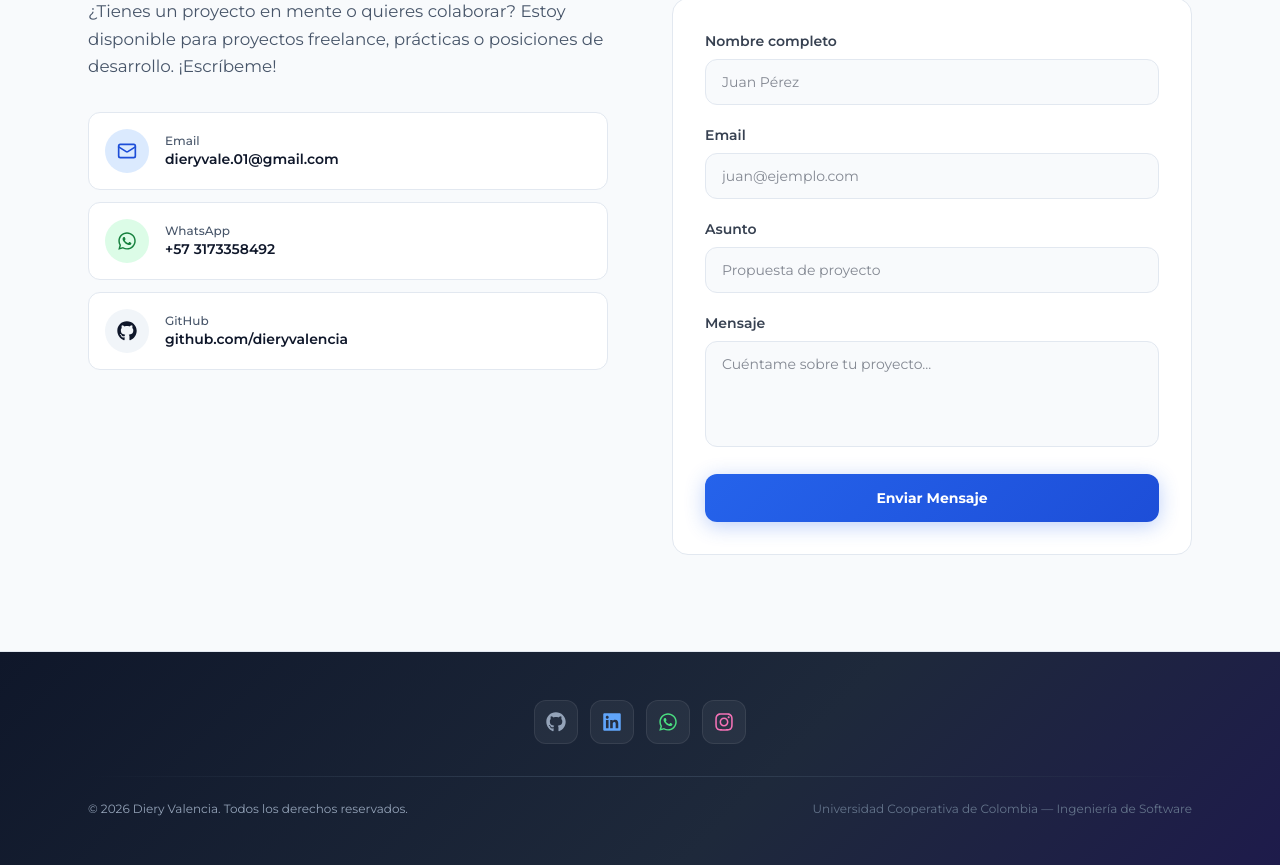
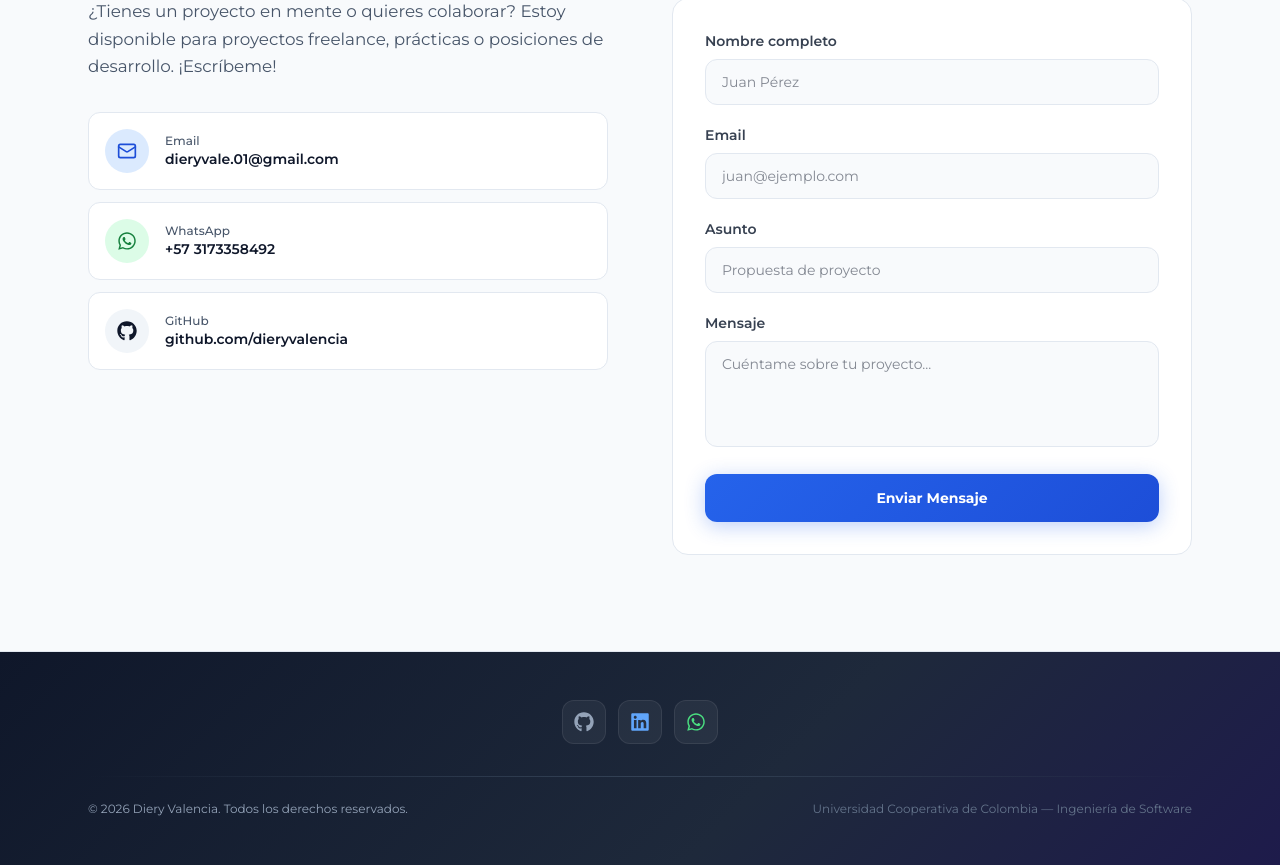
Before and after one commit to DieryValencia/portafolioNew, a Next.js app: page / in a window 1280 px wide. Shown: the part 4258-5123 px from the top of the page. Built offline with nearby package versions, Linux system fonts and the light colour scheme; no server answers.

Commit message:
delete Instagram

```diff
--- a/src/components/Footer.tsx
+++ b/src/components/Footer.tsx
@@ -1,6 +1,6 @@
 'use client';
 
-import { FaGithub, FaLinkedin, FaWhatsapp, FaInstagram } from 'react-icons/fa';
+import { FaGithub, FaLinkedin, FaWhatsapp } from 'react-icons/fa';
 
 interface FooterProps {
   isDark: boolean;
@@ -25,7 +25,6 @@ export function Footer({ isDark, t }: FooterProps) {
     { icon: FaGithub, label: 'GitHub', color: '#94A3B8', hoverBg: '#334155', href: 'https://github.com/DieryValencia' },
     { icon: FaLinkedin, label: 'LinkedIn', color: '#60A5FA', hoverBg: '#1D4ED8', href: 'https://www.linkedin.com/in/diery-valencia/' },
     { icon: FaWhatsapp, label: 'WhatsApp', color: '#4ADE80', hoverBg: '#15803D', href: 'https://wa.me/3173358492' },
-    { icon: FaInstagram, label: 'Instagram', color: '#F472B6', hoverBg: '#BE185D', href: 'https://instagram.com/dieryvalencia' },
   ];
 
   return (
--- a/src/data/constants.ts
+++ b/src/data/constants.ts
@@ -5,7 +5,6 @@ export const SOCIAL_LINKS = {
   whatsapp: 'https://wa.me/3173358492',
   github: 'https://github.com/DieryValencia',
   linkedin: 'https://linkedin.com/in/dieryvalencia',
-  instagram: 'https://instagram.com/dieryvalencia',
 };
 
 export const CONTACT_INFO = {
```
